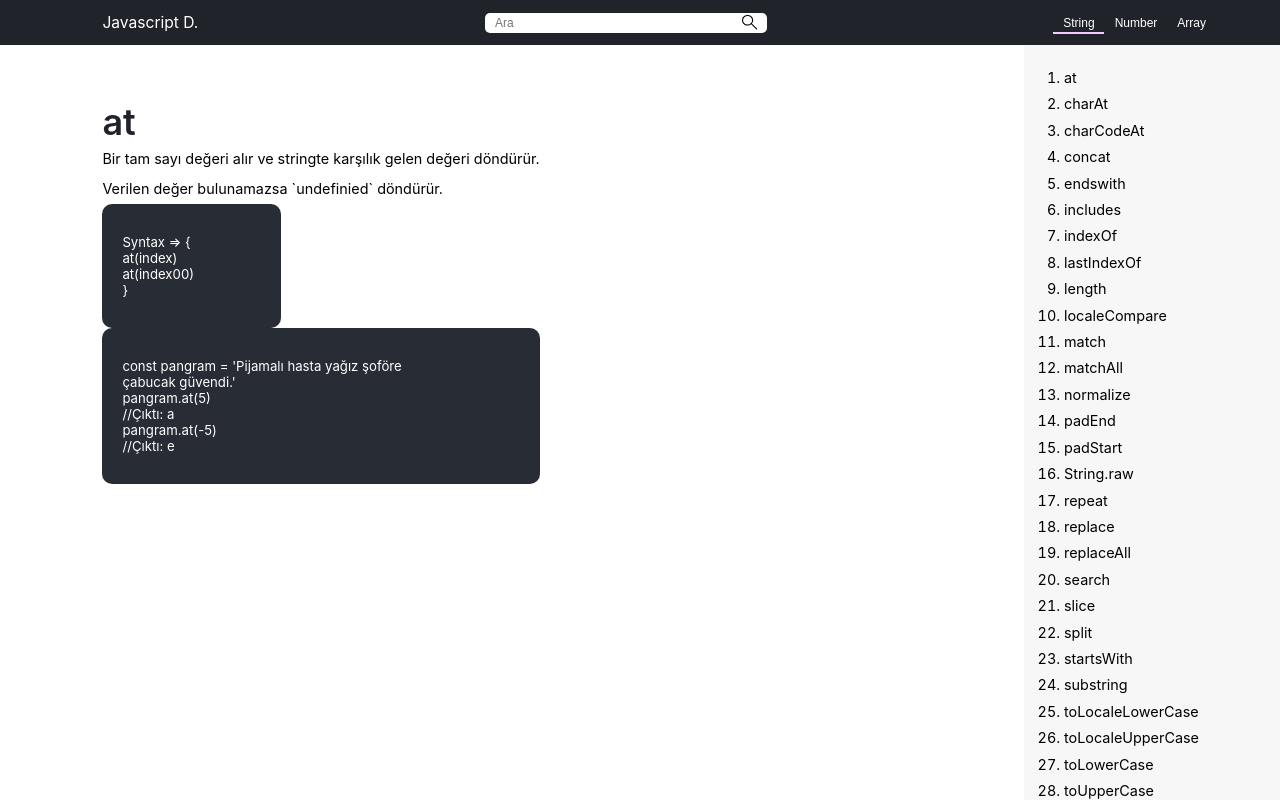
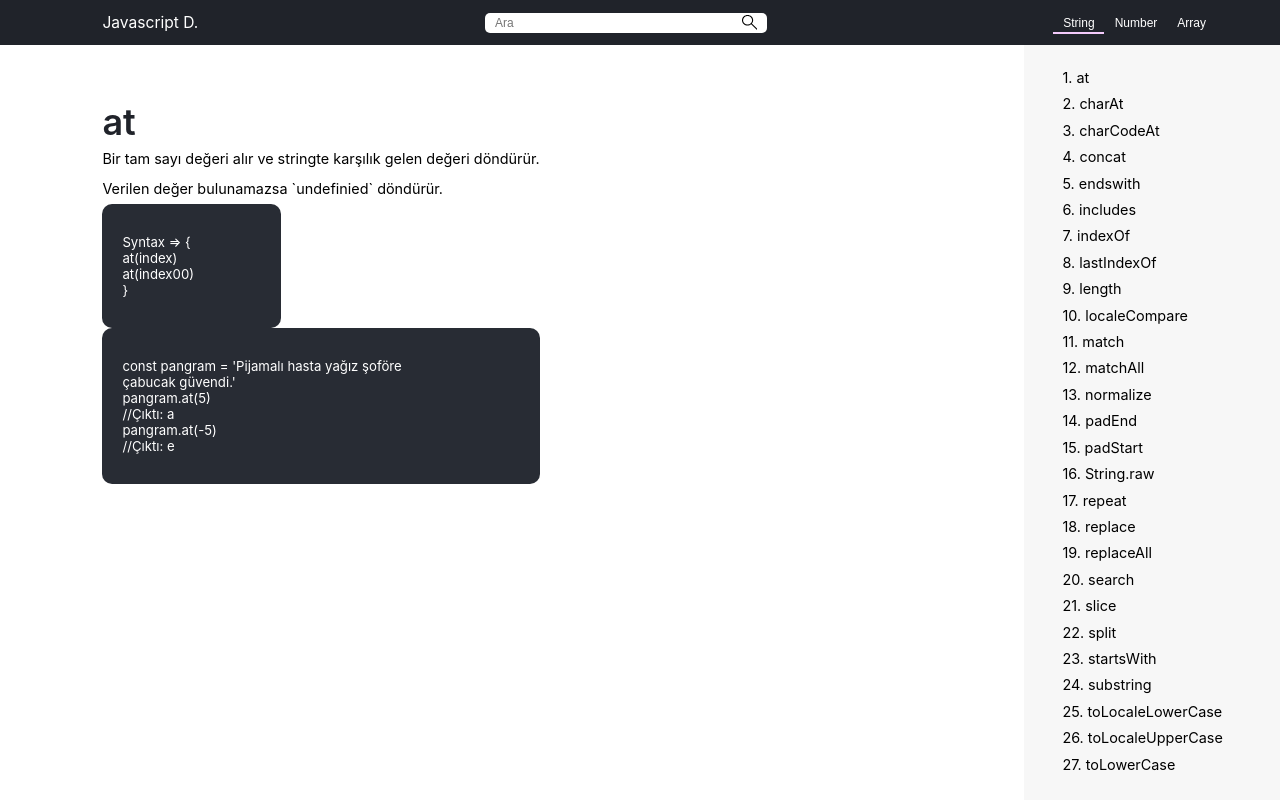
Before and after one commit to AliKarabulut/javascript-note-site, a React (Create React App) app: page / in a window 1280 px wide. Both pictures are taken after a click on the button "Hadi Başlayalım.". Built offline with nearby package versions, Linux system fonts and the light colour scheme.

Commit message:
animasyonnnnnn

```diff
--- a/src/Navbar/navbar.js
+++ b/src/Navbar/navbar.js
@@ -18,6 +18,7 @@ const Navbar = (props) => {
       height,
       bottom,
     });
+    navRef.current.classList.toggle(styles["responsive_nav"])
   };
   const ref = useRef();
 
--- a/src/Navbar/navbar.module.css
+++ b/src/Navbar/navbar.module.css
@@ -47,7 +47,7 @@
   background: transparent;
   border: none;
   outline: none;
-  color: white;
+  color: rgb(255, 255, 255);
   display: none;
 }
 
@@ -65,14 +65,14 @@
     position: fixed;
     top: 0;
     left: 0;
-    height: 100%;
+    height: 50%;
     width: 100%;
     display: flex;
     flex-direction: column;
     align-items: center;
     justify-content: center;
     gap: 1.5rem;
-    background-color: black;
+    background-color: #20232a;
     display: none;
 
   }
@@ -95,6 +95,6 @@
     position: absolute;
     top: 2rem;
     right: 2rem;
-    background-color: white;
+    background-color: #20232a;
   }
 }
--- /dev/null
+++ b/src/TitleCard/TCWrapper.module.css
@@ -0,0 +1,21 @@
+.animation {
+  transition: 0.3s all;
+}
+
+.card {
+  position: fixed;
+  top: 45px;
+  right: 0px;
+  width: 20%;
+  min-width: 240px;
+  height: calc(100vh - 45px);
+  background-color: #f7f7f7;
+  overflow: hidden;
+}
+
+@media (max-width: 650px) {
+  .card {
+    right: var(--right);
+  }
+
+}
--- a/src/TitleCard/TitleCard.js
+++ b/src/TitleCard/TitleCard.js
@@ -1,4 +1,4 @@
-import { useContext, useEffect, useRef } from "react";
+import { useContext, useEffect, useRef, useState } from "react";
 import StringMetot from "../Metotlar/StringMetot";
 import NumberMetot from "../Metotlar/NumberMetot";
 import ArrayMetot from "../Metotlar/ArrayMetot";
@@ -6,6 +6,47 @@ import StartStore from "../store/store";
 import styles from "./TitleCard.module.css";
 
 const TitleCard = (props) => {
+  //teleefon uyumluluğu
+  const [divRight, setDivRight] = useState(0);
+  const [fPosition, setFPosition] = useState(0);
+  const [oldPosition, setoldPosition] = useState(-220);
+  const [isMouseDown, setIsMouseDown] = useState(false);
+  const navRef = useRef();
+  const handleTouchStart = (e) => {
+    setIsMouseDown(true);
+    setFPosition(e.touches[0].clientX);
+    navRef.current.classList.toggle(styles.animation);
+  };
+
+  const handleTouchMove = (e) => {
+    if (!isMouseDown) {
+      return;
+    }
+    setDivRight(fPosition - e.touches[0].clientX);
+  };
+
+  const handleTouchEnd = (e) => {
+    setIsMouseDown(false);
+    setoldPosition(oldPosition + divRight);
+    setDivRight(0);
+
+    if (divRight > 10) {
+      setoldPosition(0);
+      navRef.current.classList.toggle(styles.animation);
+
+      console.log(navRef);
+    } else {
+      setoldPosition(-220);
+      navRef.current.classList.toggle(styles.animation);
+    }
+  };
+
+  const handleTouchClose = () => {
+    setoldPosition(-220);
+  };
+
+  //burda bitti
+
   const ctx = useContext(StartStore);
   console.log(ctx.metotHeader);
   const addToMethod = (item) => {
@@ -16,34 +57,65 @@ const TitleCard = (props) => {
     props.onMetot(StringMetot[0]);
   }, []);
 
-  const navRef = useRef();
-  const showNavBar = () => {
-    navRef.current.classList.toggle(styles["cardT"]);
+
+  //pc de hover mobilde no
+
+  useEffect(() => {
+    const query = window.matchMedia("(pointer: fine)");
+    const handleHover = () => {
+
+      navRef.current.addEventListener("mouseenter", () => {
+        console.log("nan")
+        navRef.current.style.right = "0";
+    });
+    navRef.current.addEventListener("mouseleave", () => {
+      console.log("nansdsd")
+      navRef.current.style.right = "";
+    });
+
     };
+    if (query.matches) {
+        handleHover();
+    }
+
+
+}, []);
+
   return (
-    <div className={styles.card} ref={navRef} onClick={showNavBar}>
-      <div className={styles.innerCard}>
-        <ol>
+    <div
+      className={styles.card + " " + styles.animation}
+      ref={navRef}
+      style={{ "--right": oldPosition + divRight + "px" }}
+    >
+      {" "}
+      <div
+        className={styles.mover}
+        onTouchStart={handleTouchStart}
+        onTouchMove={handleTouchMove}
+        onTouchEnd={handleTouchEnd}
+      >
+        {" "}
+      </div>
+      <div className={styles.innerCard} onClick={handleTouchClose}>
         {ctx.metotHeader === "StringMetot" &&
-            StringMetot.map((is) => (
-              <li className={styles.cardP} onClick={addToMethod.bind(null, is)}>
+          StringMetot.map((is, number) => (
+            <div className={styles.cardP} onClick={addToMethod.bind(null, is)}>
               {" "}
-                {is.title}
-              </li>
+              {number + 1 + ". " + is.title}
+            </div>
           ))}
         {ctx.metotHeader === "NumberMetot" &&
-            NumberMetot.map((is) => (
-              <li className={styles.cardP} onClick={addToMethod.bind(null, is)}>
-                {is.title}
-              </li>
+          NumberMetot.map((is, number) => (
+            <div className={styles.cardP} onClick={addToMethod.bind(null, is)}>
+              {number + 1 + ". " + is.title}
+            </div>
           ))}
         {ctx.metotHeader === "ArrayMetot" &&
-            ArrayMetot.map((is) => (
-              <li className={styles.cardP} onClick={addToMethod.bind(null, is)}>
-                {is.title}
-              </li>
+          ArrayMetot.map((is, number) => (
+            <div className={styles.cardP} onClick={addToMethod.bind(null, is)}>
+              {number + 1 + ". " + is.title}
+            </div>
           ))}
-        </ol>
       </div>
     </div>
   );
--- a/src/TitleCard/TitleCard.module.css
+++ b/src/TitleCard/TitleCard.module.css
@@ -6,7 +6,9 @@
   min-width: 240px;
   height: calc(100vh - 45px);
   background-color: #f7f7f7;
-  overflow: hidden;
+  padding: 20px 0px 20px 0px;
+  display: flex;
+  justify-content: flex-end;
 }
 .cardP {
   line-height: 2.2rem;
@@ -14,25 +16,28 @@
 }
 
 .innerCard {
-  width: 100%;
+  width: 85%;
+  height: 100%;
   overflow-y: auto;
-  overflow-x: hidden;
-  height: 100%;
-  padding: 20px 350px 20px 40px;
 }
 
-.card div:hover {
+.innerCard:hover{
   cursor: pointer;
 }
 
+
 @media (max-width: 650px) {
-    .card{
-        right: -225px;
-    }
-
-    .card:hover{
-        right: 0px;
-    }
+  .card {
+    right: var(--right);
+  }
 
 
 }
+
+.animation {
+  transition: 0.3s all;
+}
+
+.mover {
+  width: 15%;
+}
```
Also changed, not shown: src/TitleCard/TCWrapper.js (added, +53 -0 lines). Lines whose indentation alone changed are shown as unchanged.
